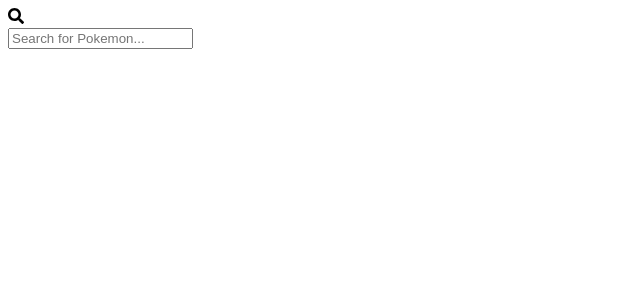
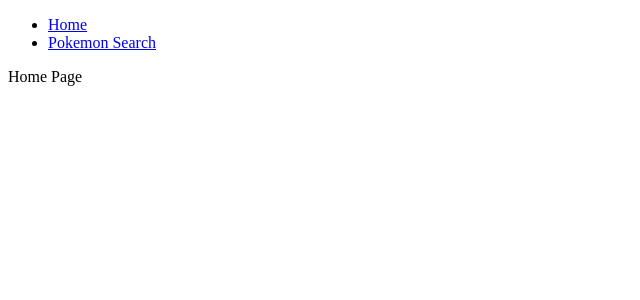
Before and after one commit to ppettytheftt/pokemon-front-end, a React (Vite) app: page / in a window 1280 px wide. Shown: the top 300 px of the page, without its empty margins (0-640 px from the left). Built offline with nearby package versions, Linux system fonts and the light colour scheme.

Commit message:
front and back end talking to one another

```diff
--- a/package.json
+++ b/package.json
@@ -10,9 +10,12 @@
     "preview": "vite preview"
   },
   "dependencies": {
+    "axios": "^1.4.0",
     "react": "^18.2.0",
     "react-dom": "^18.2.0",
-    "react-icons": "^4.8.0"
+    "react-icons": "^4.8.0",
+    "react-query": "^3.39.3",
+    "react-router-dom": "^6.11.1"
   },
   "devDependencies": {
     "@types/react": "^18.0.28",
--- a/src/App.jsx
+++ b/src/App.jsx
@@ -1,22 +1,33 @@
-import { useState } from "react";
+import { BrowserRouter as Router, Routes, Route, Link } from "react-router-dom";
+import { QueryClientProvider, QueryClient } from "react-query";
 import "./App.css";
+import { HomePage } from "./components/Home";
 import { PokemonSearchBar } from "./components/pokemon-components/PokemonSearchBar";
 
+const queryClient = new QueryClient();
+
 function App() {
-  const [pokemonData, setPokemonData] = useState([]);
-
-  function hitPokemonEndpoint(searchString) {
-    useEffect(() => {
-      fetch("http://localhost:9090/pokemon/name/" + searchString).then((data) =>
-        setPokemonData(data)
-      );
-    }, []);
-  }
-
   return (
-    <div className="App">
-      <PokemonSearchBar hitPokemonEndpoint={hitPokemonEndpoint} />
-    </div>
+    <QueryClientProvider client={queryClient}>
+      <Router>
+        <div>
+          <nav>
+            <ul>
+              <li>
+                <Link to="/">Home</Link>
+              </li>
+              <li>
+                <Link to="/pokemon">Pokemon Search</Link>
+              </li>
+            </ul>
+          </nav>
+          <Routes>
+            <Route path="/" element={<HomePage />} />
+            <Route path="/pokemon" element={<PokemonSearchBar />} />
+          </Routes>
+        </div>
+      </Router>
+    </QueryClientProvider>
   );
 }
 
--- /dev/null
+++ b/src/components/Home.jsx
@@ -0,0 +1,3 @@
+export const HomePage = () => {
+  return <div>Home Page</div>;
+};
--- a/src/components/pokemon-components/PokemonSearchBar.jsx
+++ b/src/components/pokemon-components/PokemonSearchBar.jsx
@@ -1,21 +1,26 @@
 import { FaSearch } from "react-icons/fa";
 import { useState } from "react";
 
-export const PokemonSearchBar = ({ hitPokemonEndpoint }) => {
-  const [field, setField] = useState("");
+export const PokemonSearchBar = () => {
+  const [field, setField] = useState();
+  const [pokemonData, setPokemonData] = useState([]);
 
-  function handleSubmit(ev) {
-    ev.preventDefault();
-    useEffect(() => {
-      console.log(field);
-      hitPokemonEndpoint(field);
-    });
+  function handleSubmit(e) {
+    e.preventDefault();
+    hitApi(field);
+  }
+
+  async function hitApi(searchTerm) {
+    await fetch("http://localhost:9090/pokemon/name/" + searchTerm)
+      .then((response) => response.json())
+      .then((json) => console.log(json))
+      .catch((error) => console.log(error));
   }
 
   return (
     <>
       <FaSearch id="search-icon" />
-      <form onSubmit={(ev) => handleSubmit(ev)}>
+      <form onSubmit={(e) => handleSubmit(e)}>
         <input
           type="text"
           placeholder="Search for Pokemon..."
```
Also changed, not shown: src/components/pokemon-components/PokemonSearchResults.jsx (deleted, +0 -51 lines), 1 other file (tests, documents, lock files or other folders).
